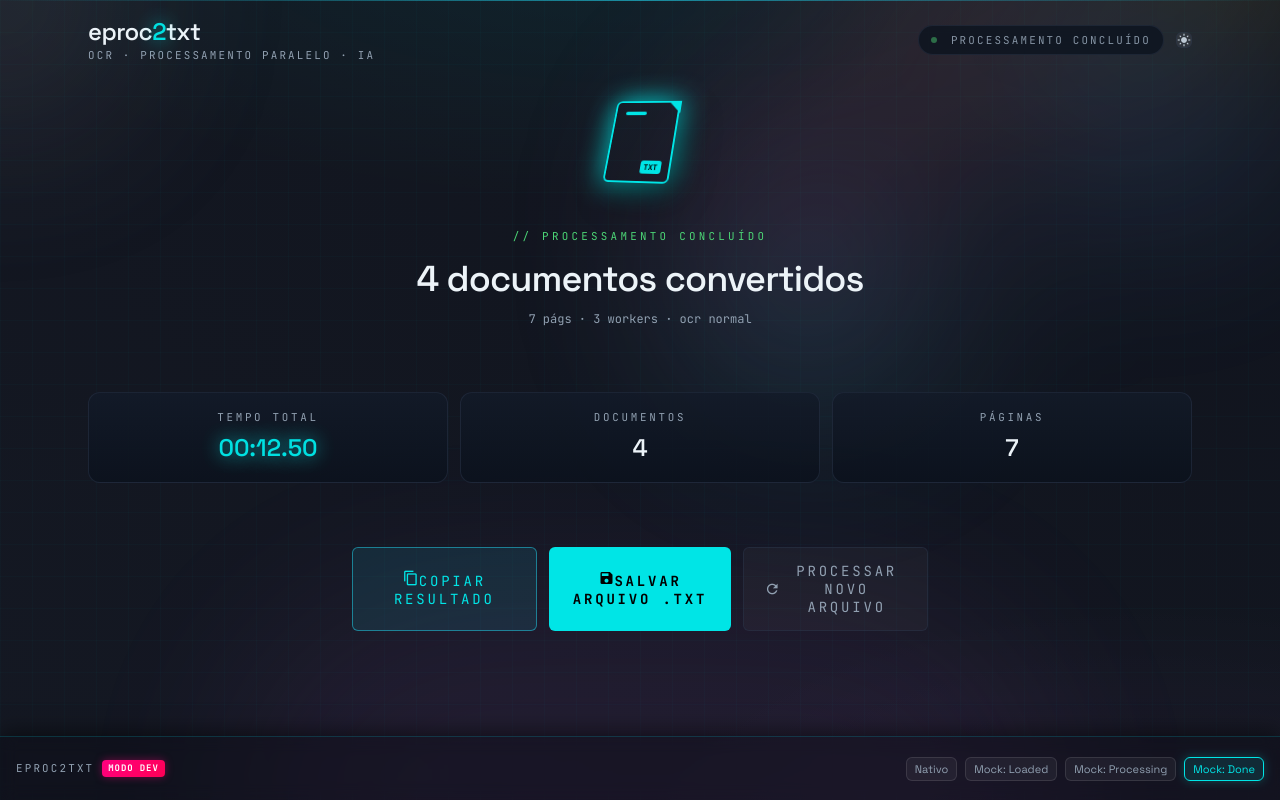
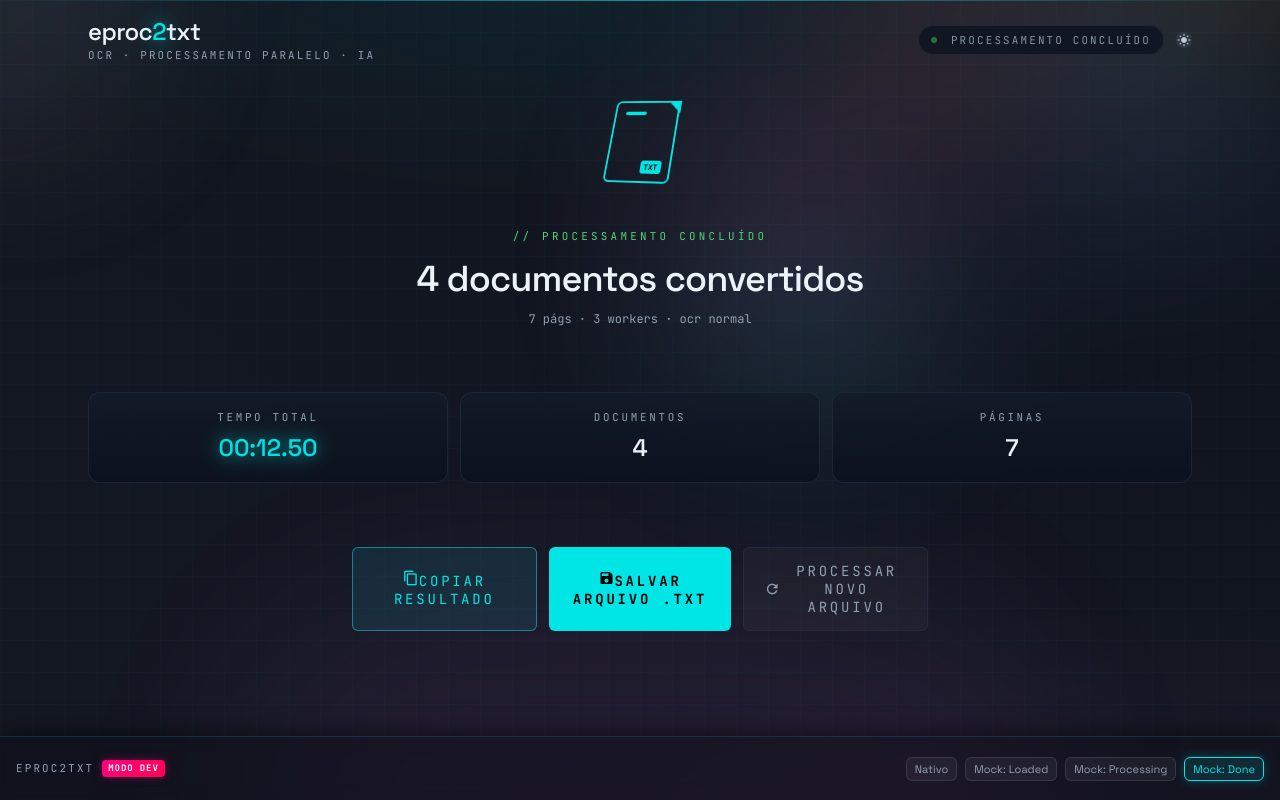
Before and after one commit to jonyduque/eproc2txt, a React (Vite) app: page / in a window 1280 px wide. Both pictures are taken after a click on the button "Mock: Done". Built offline with nearby package versions, Linux system fonts and the light colour scheme.

Commit message:
style: add css fallbacks, keyframe box-shadows, and root variables to DoneScreen

```diff
--- a/src/components/DoneScreen/DoneScreen.css
+++ b/src/components/DoneScreen/DoneScreen.css
@@ -1,7 +1,12 @@
 :root {
+	--txt-floating-width: 70px;
+	--txt-floating-height: 90px;
+	--txt-floating-bg: oklch(from var(--color-primary) l c h / 0.05);
+	/* biome-ignore lint/suspicious/noDuplicateCustomProperties: CSS relative color fallback */
 	--txt-floating-bg: --transparent(var(--color-primary), 0.05);
 	--txt-floating-border: var(--color-primary);
 	--txt-floating-line-title: var(--color-primary);
+	--txt-floating-line-sub: oklch(from var(--color-primary) l c h / 0.4);
 	--txt-floating-line-sub: --transparent(var(--color-primary), 0.4);
 }
 
@@ -27,9 +32,11 @@
 }
 
 .txt-floating {
-	width: 70px;
-	height: 90px;
-	background: var(--txt-floating-bg);
+	width: var(--txt-floating-width);
+	height: var(--txt-floating-height);
+	background: oklch(from var(--color-primary) l c h / 0.05);
+	/* biome-ignore lint/suspicious/noDuplicateProperties: CSS relative color fallback */
+	background: --transparent(var(--color-primary), 0.05);
 	border: 2.5px solid var(--txt-floating-border);
 	border-radius: var(--border-radius-md);
 	display: flex;
@@ -39,6 +46,9 @@
 	transform: rotateX(25deg) rotateY(-20deg) rotateZ(10deg);
 	animation: txtFloat 3s ease-in-out infinite alternate;
 	position: relative;
+	box-shadow:
+		6px 10px 25px rgba(0, 0, 0, 0.35),
+		0 0 20px oklch(from var(--color-primary) l c h / 0.25);
 	box-shadow:
 		6px 10px 25px rgba(0, 0, 0, 0.35),
 		0 0 20px --transparent(var(--color-primary), 0.25);
@@ -58,7 +68,9 @@
 
 .txt-floating .file-line {
 	height: 4px;
-	background: var(--txt-floating-line-sub);
+	background: oklch(from var(--color-primary) l c h / 0.4);
+	/* biome-ignore lint/suspicious/noDuplicateProperties: CSS relative color fallback */
+	background: --transparent(var(--color-primary), 0.4);
 	border-radius: 2px;
 }
 
@@ -92,12 +104,21 @@
 @keyframes txtFloat {
 	0% {
 		transform: rotateX(25deg) rotateY(-20deg) rotateZ(10deg) translateY(0px);
+		box-shadow:
+			6px 10px 25px rgba(0, 0, 0, 0.35),
+			0 0 20px oklch(from var(--color-primary) l c h / 0.25);
+		box-shadow:
+			6px 10px 25px rgba(0, 0, 0, 0.35),
+			0 0 20px --transparent(var(--color-primary), 0.25);
 	}
 	100% {
 		transform: rotateX(25deg) rotateY(-20deg) rotateZ(10deg) translateY(-12px);
 		box-shadow:
 			10px 16px 35px rgba(0, 0, 0, 0.45),
-			0 0 30px var(--color-primary);
+			0 0 30px oklch(from var(--color-primary) l c h / 0.4);
+		box-shadow:
+			10px 16px 35px rgba(0, 0, 0, 0.45),
+			0 0 30px --transparent(var(--color-primary), 0.4);
 	}
 }
 
```
